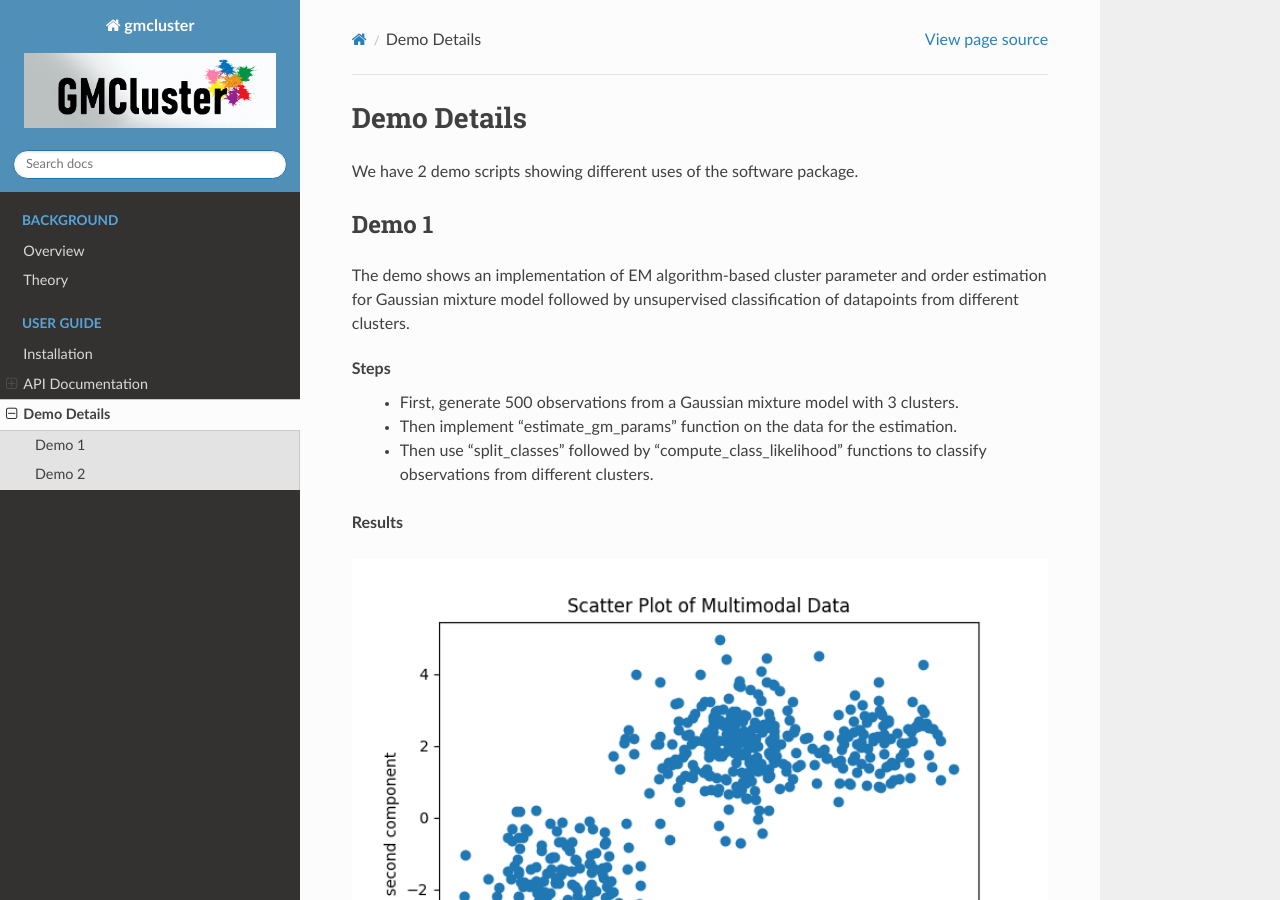
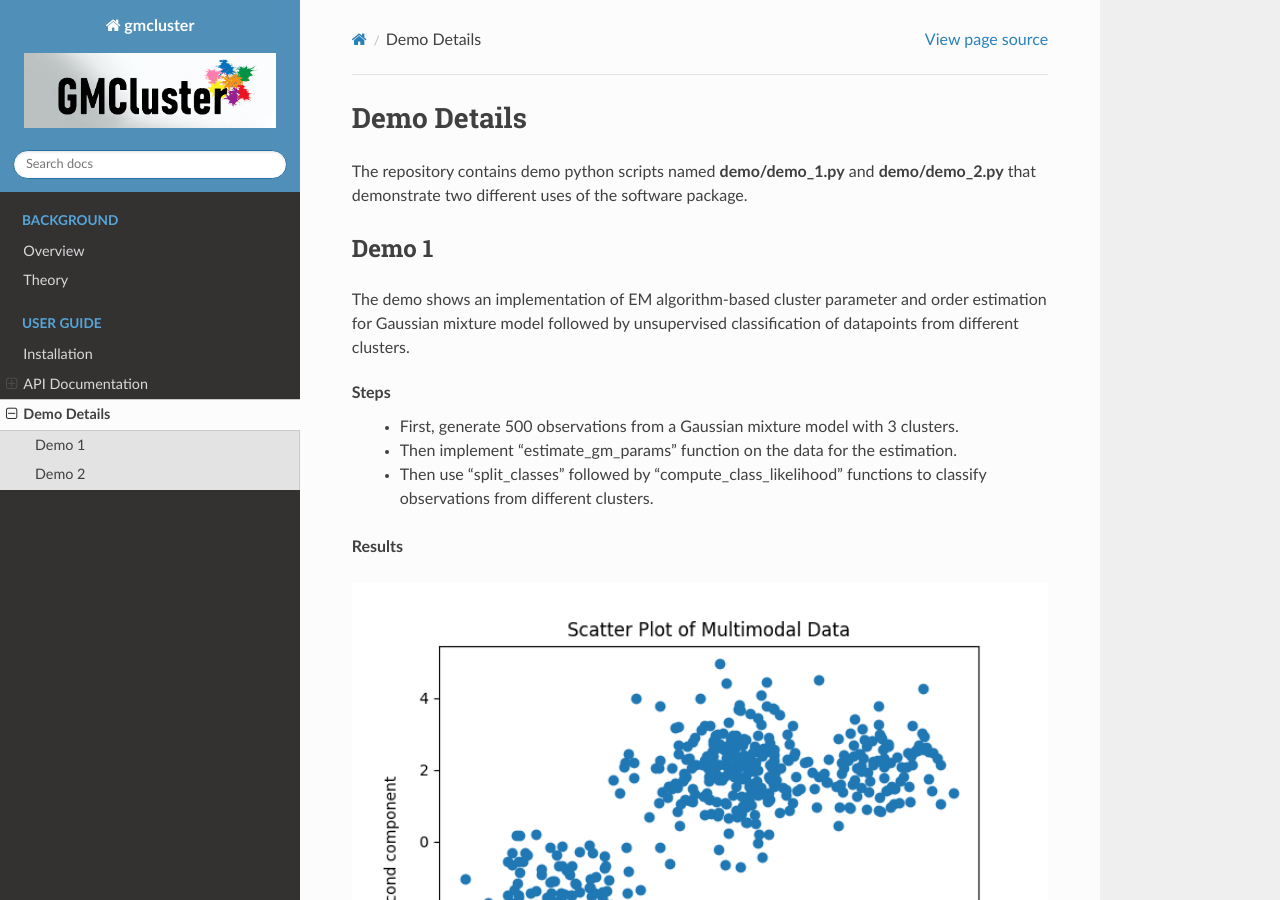
Before and after one commit to cabouman/gmcluster, a Sphinx documentation site: the page built from docs/source/demo_details.rst, in a window 1280 px wide and 900 px high. Built offline with Sphinx 7.4.7 and the Read the Docs theme 2.0.0, drawn with Linux system fonts in a browser that asks for light colours; pages that are not in the unit, such as notebooks, are missing from menus.

Commit message:
Update demo_details.rst

```diff
--- a/docs/source/demo_details.rst
+++ b/docs/source/demo_details.rst
@@ -2,7 +2,7 @@
 Demo Details
 ============
 
-We have 2 demo scripts showing different uses of the software package.
+The repository contains demo python scripts named **demo/demo_1.py** and **demo/demo_2.py** that demonstrate two different uses of the software package.
 
 
 Demo 1
```
